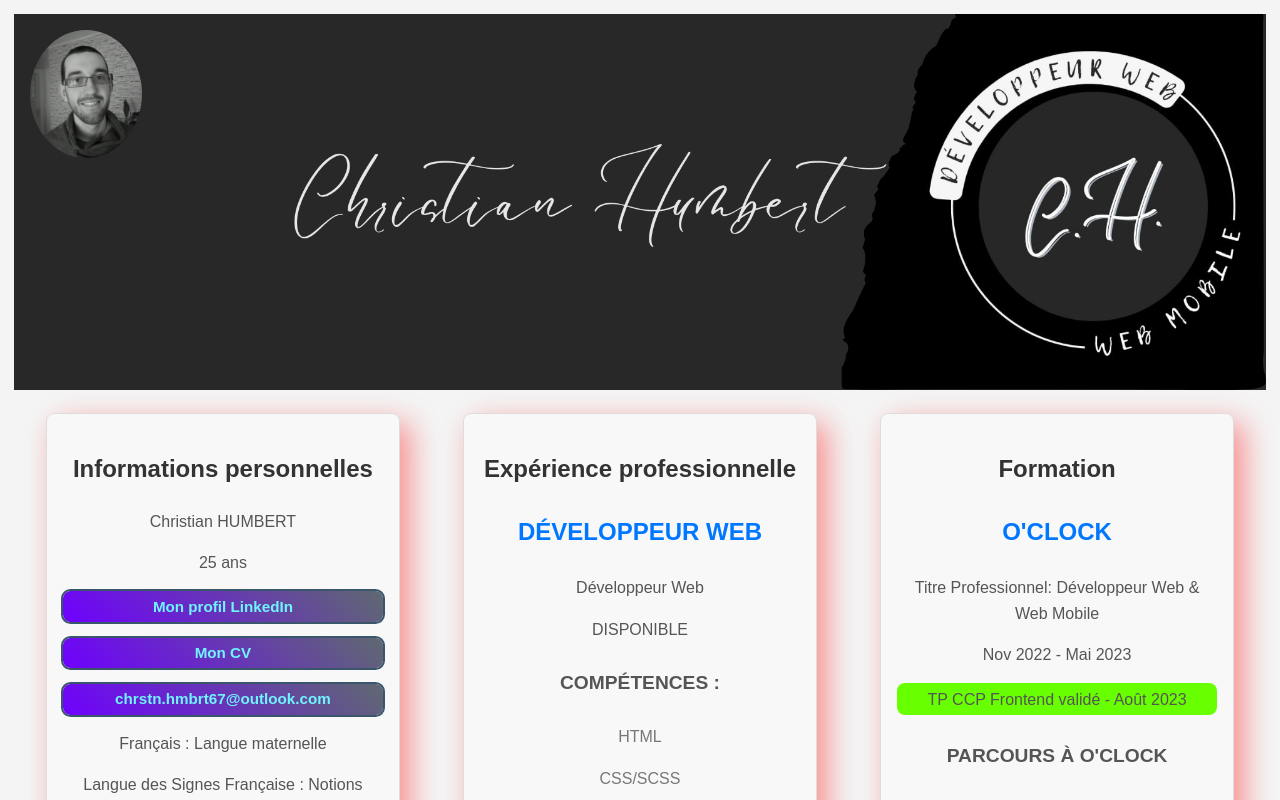
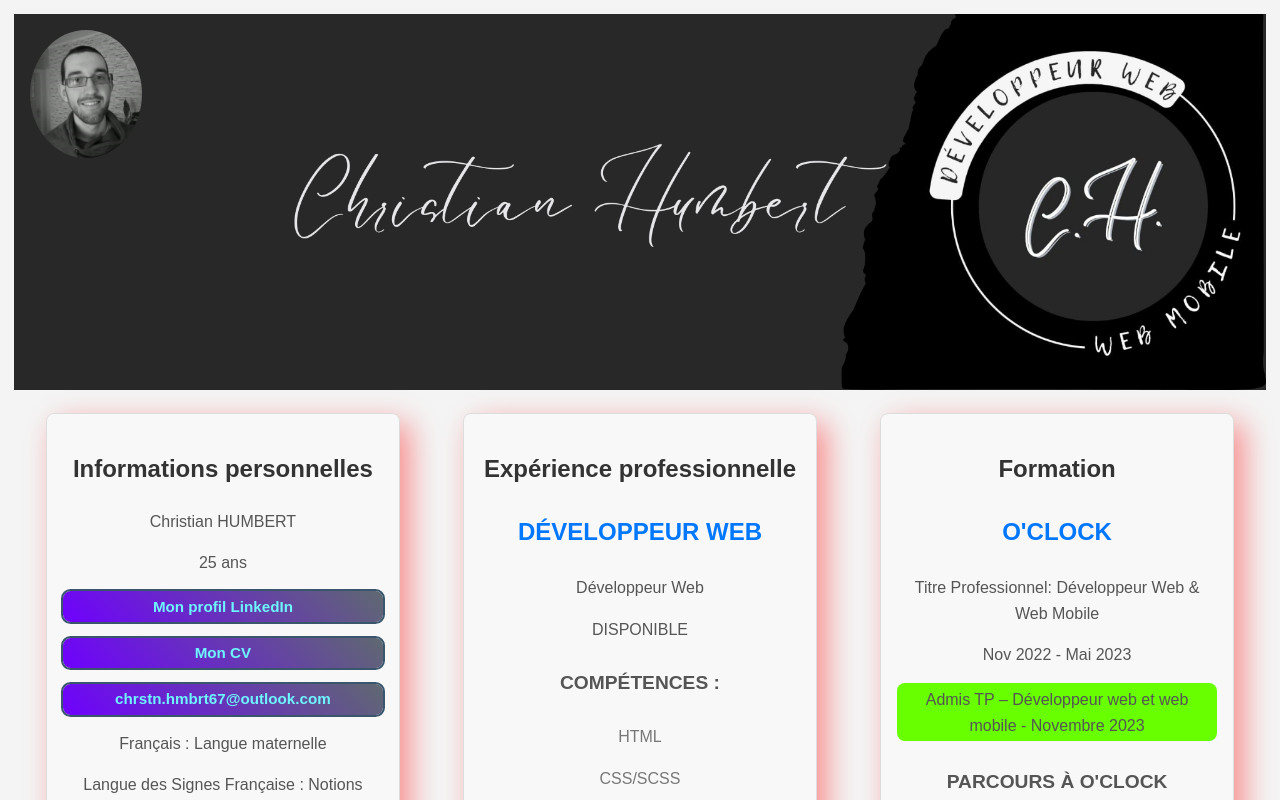
Before and after one commit to Chrstn67/christian-humbert-portfolio, a React (Vite) app: page / in a window 1280 px wide. Shown: the top 800 px of the page. Built offline with nearby package versions, Linux system fonts and the light colour scheme.

Commit message:
MAJ resultat TP

```diff
--- a/src/components/HomePage/HomePage.jsx
+++ b/src/components/HomePage/HomePage.jsx
@@ -62,7 +62,7 @@ const education = [
     institution: "O'Clock",
     title: "Titre Professionnel: Développeur Web & Web Mobile",
     period: "Nov 2022 - Mai 2023",
-    achievements: "TP CCP Frontend validé - Août 2023",
+    achievements: "	Admis TP – Développeur web et web mobile - Novembre 2023",
     skills: [
       "Formation intensive en développement web",
       "Projets pratiques sur la base des langages HTML, CSS, JS, PHP, SQL",
```
